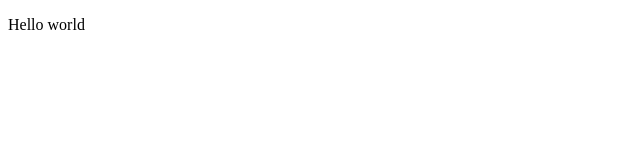
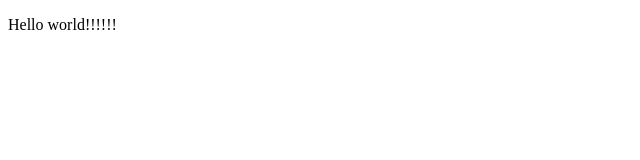
Before and after one commit to annagneyding/JsProjects, a plain HTML site: page project1/index.html in a window 1280 px wide. Shown: the full height of the page, 0-640 px from the left. Drawn offline with Linux system fonts and the light colour scheme; files whose address does not match are found by name.

Commit message:
second commit

```diff
--- a/project1/index.html
+++ b/project1/index.html
@@ -8,7 +8,7 @@
 </head>
 <body>
 
-    <p>Hello world</p>
+    <p>Hello world!!!!!!</p>
     <!-- <script>
         alert(1);
     </script> -->
```
